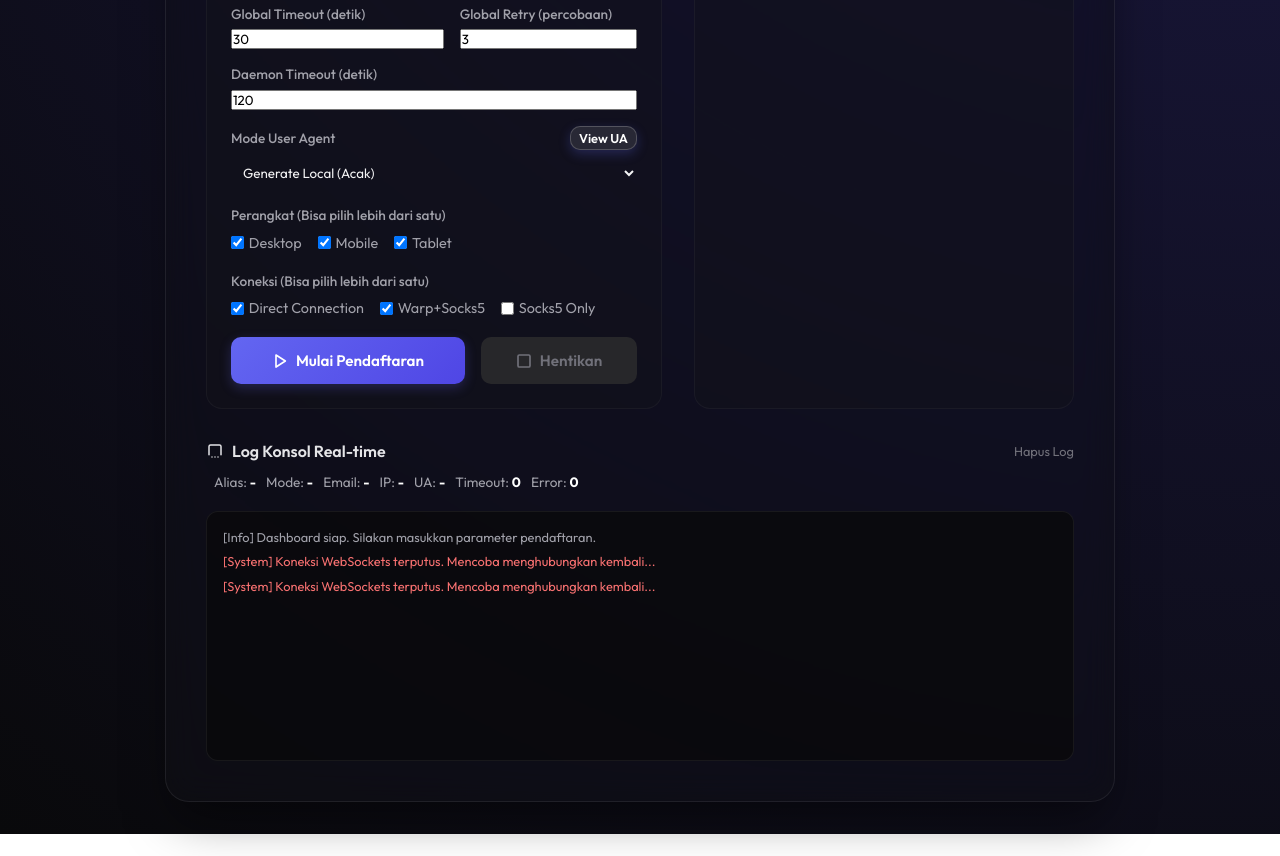
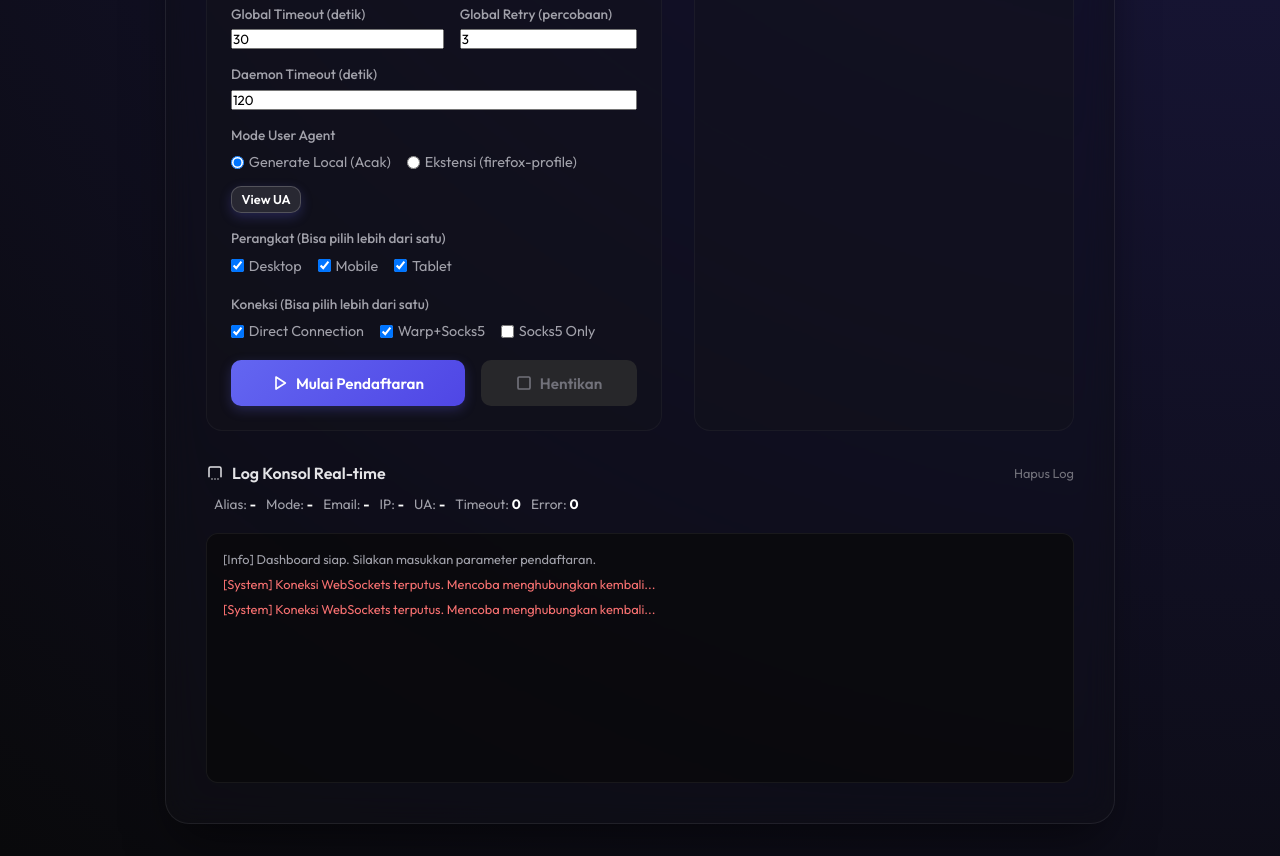
Before and after one commit to Dewamade/Dropbox, a website: page public/index.html in a window 1280 px wide. Shown: the part 820-1676 px from the top of the page. Before the commit the page ends 1654 px from the top, so only its background shows below. Drawn offline with Linux system fonts and the light colour scheme.

Commit message:
feat: initialize Dropbox bulk signup dashboard with configuration and settings UI

```diff
--- a/public/index.html
+++ b/public/index.html
@@ -129,14 +129,18 @@
                         <input type="number" id="daemon-timeout" value="120" min="30" max="600">
                     </div>
                     <div class="form-group" style="gap: 0.4rem; grid-column: 1 / -1;">
-                        <div style="display: flex; justify-content: space-between; align-items: center;">
-                            <label for="ua-mode">Mode User Agent</label>
-                            <button id="view-ua-btn" class="btn btn-secondary" style="padding: 0.2rem 0.5rem; font-size: 0.8rem; background: rgba(255,255,255,0.1); border: 1px solid rgba(255,255,255,0.2);">View UA</button>
+                        <label>Mode User Agent</label>
+                        <div style="display: flex; gap: 1rem; align-items: center; margin-top: 0.2rem;">
+                            <label style="font-weight: normal; font-size: 0.9rem; display:flex; align-items:center; gap:0.3rem;">
+                                <input type="radio" name="ua-mode" value="generate" id="ua-generate-radio" checked>
+                                Generate Local (Acak)
+                            </label>
+                            <label style="font-weight: normal; font-size: 0.9rem; display:flex; align-items:center; gap:0.3rem;">
+                                <input type="radio" name="ua-mode" value="extension" id="ua-extension-radio">
+                                Ekstensi (firefox-profile)
+                            </label>
                         </div>
-                        <select id="ua-mode" style="padding: 0.5rem; border-radius: 6px; background-color: var(--card-bg); color: var(--text-color); border: 1px solid var(--border-color);">
-                            <option value="generate" selected>Generate Local (Acak)</option>
-                            <option value="extension">Ekstensi (firefox-profile)</option>
-                        </select>
+                        <button id="view-ua-btn" class="btn btn-secondary" style="padding: 0.3rem 0.6rem; font-size: 0.8rem; background: rgba(255,255,255,0.1); border: 1px solid rgba(255,255,255,0.2); width: fit-content; margin-top: 0.5rem; display: none;">View UA</button>
                     </div>
                     <div class="form-group" style="gap: 0.4rem; grid-column: 1 / -1;" id="device-type-group">
                         <label>Perangkat (Bisa pilih lebih dari satu)</label>
@@ -323,7 +327,8 @@
         const fixedPasswordWrap   = document.getElementById('fixed-password-wrap');
         const fixedPasswordInput  = document.getElementById('fixed-password-input');
 
-        const uaModeSelect        = document.getElementById('ua-mode');
+        const uaGenerateRadio     = document.getElementById('ua-generate-radio');
+        const uaExtensionRadio    = document.getElementById('ua-extension-radio');
         const deviceTypeGroup     = document.getElementById('device-type-group');
 
         const infoAlias = document.getElementById('info-alias');
@@ -390,9 +395,12 @@
         updateEmailModeUI();
 
         function updateUaModeUI() {
-            deviceTypeGroup.style.display = uaModeSelect.value === 'generate' ? 'flex' : 'none';
+            const isGenerate = uaGenerateRadio.checked;
+            deviceTypeGroup.style.display = isGenerate ? 'flex' : 'none';
+            viewUaBtn.style.display = isGenerate ? 'inline-block' : 'none';
         }
-        uaModeSelect.addEventListener('change', updateUaModeUI);
+        uaGenerateRadio.addEventListener('change', updateUaModeUI);
+        uaExtensionRadio.addEventListener('change', updateUaModeUI);
         updateUaModeUI();
 
         // ── UA Fetching ────────────────────────────────────────
@@ -429,7 +437,7 @@
                 globalTimeout: globalTimeoutInput.value,
                 globalRetry: globalRetryInput.value,
                 daemonTimeout: daemonTimeoutInput.value,
-                uaMode: uaModeSelect.value,
+                uaMode: uaGenerateRadio.checked ? 'generate' : 'extension',
                 dtDesktop: document.getElementById('dt-desktop').checked,
                 dtMobile: document.getElementById('dt-mobile').checked,
                 dtTablet: document.getElementById('dt-tablet').checked
@@ -450,7 +458,10 @@
                     if (settings.globalTimeout) globalTimeoutInput.value = settings.globalTimeout;
                     if (settings.globalRetry) globalRetryInput.value = settings.globalRetry;
                     if (settings.daemonTimeout) daemonTimeoutInput.value = settings.daemonTimeout;
-                    if (settings.uaMode) uaModeSelect.value = settings.uaMode;
+                    if (settings.uaMode) {
+                        if (settings.uaMode === 'generate') uaGenerateRadio.checked = true;
+                        else uaExtensionRadio.checked = true;
+                    }
                     if (settings.dtDesktop !== undefined) document.getElementById('dt-desktop').checked = settings.dtDesktop;
                     if (settings.dtMobile !== undefined) document.getElementById('dt-mobile').checked = settings.dtMobile;
                     if (settings.dtTablet !== undefined) document.getElementById('dt-tablet').checked = settings.dtTablet;
@@ -486,7 +497,7 @@
         const inputsToSave = [
             aliasInput, dropboxUrlInput, emailsListInput, autoDomainInput, autoCountInput,
             globalTimeoutInput, globalRetryInput, daemonTimeoutInput, useDirectCheckbox, useWarpCheckbox,
-            useSocks5Checkbox, socks5HostInput, pwFixedRadio, pwRandomRadio, fixedPasswordInput, emManualRadio, emAutoRadio
+            useSocks5Checkbox, socks5HostInput, pwFixedRadio, pwRandomRadio, fixedPasswordInput, emManualRadio, emAutoRadio, uaGenerateRadio, uaExtensionRadio
         ];
         inputsToSave.forEach(el => el.addEventListener('change', saveSettings));
         inputsToSave.forEach(el => el.addEventListener('keyup', saveSettings));
@@ -819,7 +830,7 @@
             const useHeadless  = true;
             const passwordMode = pwFixedRadio.checked ? 'fixed' : 'random';
             const fixedPassword = fixedPasswordInput.value.trim() || 'Aa12345678*';
-            const uaMode       = document.getElementById('ua-mode').value;
+            const uaMode       = uaGenerateRadio.checked ? 'generate' : 'extension';
 
             const deviceTypes = [];
             if (document.getElementById('dt-desktop').checked) deviceTypes.push('desktop');
```
